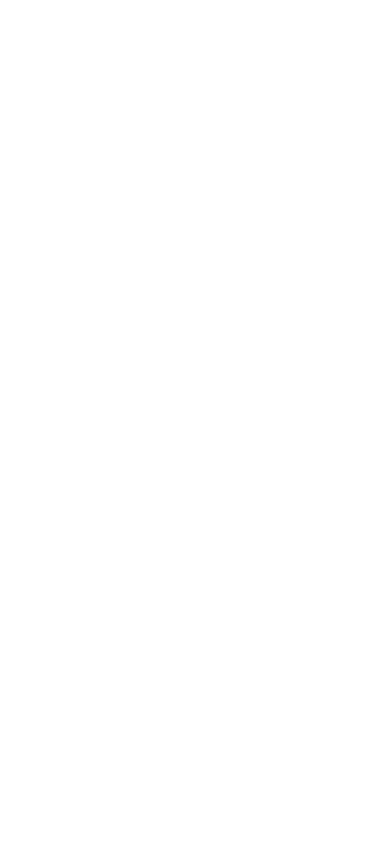
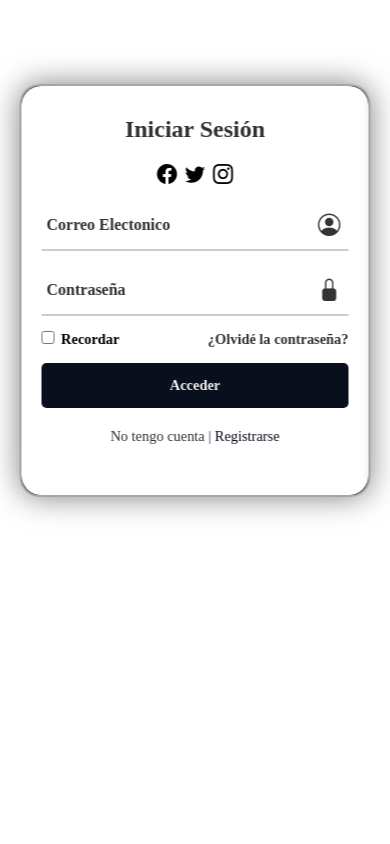
Before and after one commit to Adriel-Ynfante/Estacionamiento_2.01v, a PHP site: page /views/user/login_register.php in a window 390 px wide. Before the commit the page is empty. Run offline with PHP 8.4, Linux system fonts and the light colour scheme.

Commit message:
feat: Implementacion de login and register

```diff
--- /dev/null
+++ b/assets/css/login_register.css
@@ -0,0 +1,300 @@
+
+        /* Estilos generales */
+        * {
+            box-sizing: border-box;
+            margin: 0;
+            padding: 0;
+            font-family: 'Times New Roman', serif;
+        }
+
+        body {
+            background-color: #ffffff;
+            color: #000000;
+        }
+
+        /* Estilo del formulario de login */
+        .fondo {
+            position: fixed;
+            top: 15%;
+            left: 35%;
+            width: 400px;
+            height: auto;
+            background: rgba(0, 0, 0, 0.7);
+            border: 2px solid rgba(255, 255, 255, 0.5);
+            border-radius: 20px;
+            backdrop-filter: blur(8px);
+            box-shadow: 0 0 30px rgba(0, 0, 0, 0.5);
+            display: flex;
+            justify-content: center;
+            align-items: center;
+            overflow: hidden;
+            transform: scale(1);
+            transition: transform 0.3s ease, height 0.2s ease;
+        }
+
+        .fondo.active-btn {
+            transform: scale(1);
+        }
+
+        .fondo.active {
+            height: auto;
+        }
+
+        .fondo .contenedor-form {
+            width: 100%;
+            padding: 60px;
+            background: #fff;
+            border-radius: 20px;
+            box-shadow: 0 4px 8px rgba(0, 0, 0, 0.1);
+        }
+
+        .fondo .contenedor-form.login {
+            transition: 0.17s ease;
+            transform: translateX(0);
+        }
+
+        .fondo.active .contenedor-form.login {
+            transition: none;
+            transform: translateX(-400px);
+        }
+
+        .fondo .contenedor-form.registrar {
+            position: absolute;
+            transition: none;
+            transform: translateX(400px);
+        }
+
+        .fondo.active .contenedor-form.registrar {
+            transition: transform 0.17s ease;
+            transform: translateX(0);
+        }
+
+        .fondo .icono-cerrar {
+            position: absolute;
+            top: 10px;
+            right: 10px;
+            width: 45px;
+            height: 45px;
+            display: flex;
+            justify-content: center;
+            align-items: center;
+            border-bottom-left-radius: 20px;
+            z-index: 1;
+            font-size: 1.8em;
+            color: #bf0000;
+            cursor: pointer;
+        }
+
+        /* Estilo de los iconos del formulario */
+        .iconos {
+            display: flex;
+            justify-content: center;
+            gap: 12px;
+            margin-top: 20px;
+        }
+
+        .iconos a {
+            display: inline-block;
+            font-size: 24px;
+            color: black;
+            transition: color 0.3s, transform 0.3s, filter 0.3s;
+        }
+
+        .iconos a:hover,
+        .iconos a:focus {
+            color: rgb(0, 22, 163);
+            transform: translateY(-5px);
+            filter: drop-shadow(0 4px 8px rgba(0, 0, 0, 0.2));
+        }
+
+        .iconos a:nth-child(1):hover,
+        .iconos a:nth-child(1):focus {
+            color: rgb(0, 22, 163);
+        }
+
+        .iconos i {
+            border-radius: 25px;
+        }
+
+        .iconos a:nth-child(2):hover,
+        .iconos a:nth-child(2):focus {
+            color: rgb(0, 136, 214);
+        }
+
+        .iconos a:nth-child(3):hover,
+        .iconos a:nth-child(3):focus {
+            color: rgb(228, 64, 95);
+        }
+
+
+        .boton {
+            width: 100%;
+            height: 45px;
+            border: none;
+            outline: none;
+            border-radius: 5px;
+            cursor: pointer;
+            font-size: 1rem;
+            font-weight: bold;
+            background-color: #090f1d;
+            color: #F1EFEF;
+            transition: transform 0.1s ease;
+        }
+
+        .boton:active {
+            transform: scale(0.95);
+        }
+
+        .contenedor-form h2 {
+            font-size: 2em;
+            color: #333;
+            text-align: center;
+            margin-bottom: 20px;
+        }
+
+        .contenedor-input {
+            position: relative;
+            width: 100%;
+            height: 50px;
+            border-bottom: 2px solid #ccc;
+            margin: 20px 0;
+        }
+
+        .contenedor-input label {
+            position: absolute;
+            top: 50%;
+            left: 5px;
+            transform: translateY(-50%);
+            font-size: 1em;
+            font-weight: 600;
+            pointer-events: none;
+            transition: 0.4s;
+            color: #333;
+        }
+
+        .contenedor-input input:focus ~ label,
+        .contenedor-input input:valid ~ label {
+            top: -5px;
+        }
+
+        .contenedor-input input {
+            width: 100%;
+            height: 50px;
+            background-color: transparent;
+            border: none;
+            outline: none;
+            font-size: 1rem;
+            color: #333;
+            padding: 0 35px 5px;
+        }
+
+        .contenedor-input .icono {
+            position: absolute;
+            right: 8px;
+            font-size: 1.4rem;
+            color: #333;
+            line-height: 50px;
+        }
+
+        .recordar {
+            margin: 0 0 15px;
+            font-size: .9em;
+            display: flex;
+            justify-content: space-between;
+            font-weight: 600;
+        }
+
+        .recordar label input {
+            accent-color: #090f1d;
+            margin-right: 3px;
+        }
+
+        .recordar a {
+            color: #333;
+            text-decoration: none;
+        }
+
+        .recordar a:hover {
+            text-decoration: underline;
+        }
+
+        .registrar {
+            font-size: .9em;
+            color: #333;
+            text-align: center;
+            margin: 20px 0;
+        }
+
+        .registrar p a {
+            text-decoration: none;
+            color: #090f1d;
+        }
+
+        .registrar p a:hover {
+            text-decoration: underline;
+        }
+
+/* Media Queries */
+@media screen and (max-width: 768px) {
+    .fondo {
+        left: 50%;
+        transform: translateX(-50%);
+        width: 90%;
+        max-width: 400px;
+    }
+
+    .fondo .contenedor-form {
+        padding: 40px;
+    }
+
+    .contenedor-form h2 {
+        font-size: 1.8em;
+    }
+}
+
+@media screen and (max-width: 480px) {
+    .fondo {
+        top: 10%;
+    }
+
+    .fondo .contenedor-form {
+        padding: 30px 20px;
+    }
+
+    .contenedor-form h2 {
+        font-size: 1.5em;
+    }
+
+    .contenedor-input {
+        margin: 15px 0;
+    }
+
+    .iconos {
+        gap: 8px;
+    }
+
+    .iconos a {
+        font-size: 20px;
+    }
+
+    .boton {
+        font-size: 0.9rem;
+    }
+}
+
+@media screen and (max-height: 600px) {
+    .fondo {
+        top: 5%;
+    }
+}
+
+/* Para asegurar que la animación de registro funcione correctamente en móviles */
+@media screen and (max-width: 480px) {
+    .fondo .contenedor-form.registrar {
+        transform: translateX(100%);
+    }
+
+    .fondo.active .contenedor-form.login {
+        transform: translateX(-100%);
+    }
+}
--- /dev/null
+++ b/assets/js/login_register.js
@@ -0,0 +1,24 @@
+document.addEventListener('DOMContentLoaded', () => {
+    const fondo = document.querySelector('.fondo');
+    const loginLink = document.querySelector('.login-link');
+    const registrarLink = document.querySelector('.registrar-link');
+    const iconoCerrar = document.querySelector('.icono-cerrar');
+
+    const toggleFondo = (isRegistering) => {
+        fondo.classList.toggle('active', isRegistering);
+    };
+
+    registrarLink?.addEventListener('click', (e) => {
+        e.preventDefault();
+        toggleFondo(true);
+    });
+
+    loginLink?.addEventListener('click', (e) => {
+        e.preventDefault();
+        toggleFondo(false);
+    });
+
+    iconoCerrar?.addEventListener('click', () => {
+        fondo.classList.remove('active-btn');
+    });
+});
--- a/index.php
+++ b/index.php
@@ -23,7 +23,8 @@ $currentYear = date('Y');
             <a href="#">Reservar</a>
             <a href="#" class="open-card1">Informacion</a>
             <a href="#" class="open-card2">Contactos</a>
-            <a href="views/login_register.php">login_register</a>
+            <a href="/views/user/login_register.php">login_register</a>
+            <button class="btn">Iniciar Sesion</button>
         </nav>
     </header>
 
--- a/views/user/login_register.php
+++ b/views/user/login_register.php
@@ -0,0 +1,97 @@
+<?php
+session_start();
+?>
+<!DOCTYPE html>
+<html lang="en">
+<head>
+    <meta charset="UTF-8">
+    <meta name="viewport" content="width=device-width, initial-scale=1.0">
+    <title>Login/Registration Form</title>
+    <link rel="stylesheet" href="https://cdn.jsdelivr.net/npm/bootstrap-icons@1.11.3/font/bootstrap-icons.min.css">
+    <link rel="stylesheet" href="/assets/css/login_register.css">
+</head>
+<body>
+    <div class="fondo">
+        <div class="contenedor-form login">
+            <h2>Iniciar Sesión</h2>
+            <section class="iconos">
+                <a href="#"><i class="bi bi-facebook"></i></a>
+                <a href="#"><i class="bi bi-twitter"></i></a>
+                <a href="#"><i class="bi bi-instagram"></i></a>
+            </section>
+            <form action="<?php echo htmlspecialchars('/codLogin'); ?>" method="post">
+                <div class="contenedor-input">
+                    <span class="icono"><i class="bi bi-person-circle"></i></span>
+                    <input type="email" id="emailLogin" name="emailLogin" required
+                           value="<?php echo isset($_POST['emailLogin']) ? htmlspecialchars($_POST['emailLogin']) : ''; ?>">
+                    <label for="emailLogin">Correo Electonico</label>
+                </div>
+                <div class="contenedor-input">
+                    <span class="icono"><i class="bi bi-lock-fill"></i></span>
+                    <input type="password" id="passwordLogin" name="passwordLogin" required>
+                    <label for="passwordLogin">Contraseña</label>
+                </div>
+                <div class="recordar">
+                    <label>
+                        <input type="checkbox" name="remember" <?php echo isset($_POST['remember']) ? 'checked' : ''; ?>> Recordar
+                    </label>
+                    <a href="#">¿Olvidé la contraseña?</a>
+                </div>
+                <button type="submit" class="boton">Acceder</button>
+                <div class="registrar">
+                    <p>No tengo cuenta | <a href="#" class="registrar-link">Registrarse</a></p>
+                </div>
+            </form>
+        </div>
+
+        <div class="contenedor-form registrar">
+            <h2>Registrarse</h2>
+            <section class="iconos">
+                <a href="#"><i class="bi bi-facebook"></i></a>
+                <a href="#"><i class="bi bi-twitter"></i></a>
+                <a href="#"><i class="bi bi-instagram"></i></a>
+            </section>
+            <form id="register" action="<?php echo htmlspecialchars('/regUsuario'); ?>" method="post">
+                <div class="contenedor-input">
+                    <span class="icono"><i class="bi bi-person-circle"></i></span>
+                    <input type="text" id="userReg" name="userReg" required
+                           value="<?php echo isset($_POST['userReg']) ? htmlspecialchars($_POST['userReg']) : ''; ?>">
+                    <label for="userReg">Nombre de usuario</label>
+                </div>
+                <div class="contenedor-input">
+                    <span class="icono"><i class="bi bi-envelope"></i></span>
+                    <input type="email" id="emailReg" name="emailReg" required
+                           value="<?php echo isset($_POST['emailReg']) ? htmlspecialchars($_POST['emailReg']) : ''; ?>">
+                    <label for="emailReg">Correo Electrónico</label>
+                </div>
+                <div class="contenedor-input">
+                    <span class="icono"><i class="bi bi-lock-fill"></i></span>
+                    <input type="password" id="passwordReg" name="passwordReg" required>
+                    <label for="passwordReg">Contraseña</label>
+                </div>
+                <div class="recordar">
+                    <label>
+                        <input type="checkbox" required name="terms"
+                               <?php echo isset($_POST['terms']) ? 'checked' : ''; ?>> Acepto los términos y condiciones
+                    </label>
+                </div>
+                <button type="submit" class="boton" name="registrar">Registrarme</button>
+                <div class="registrar">
+                    <p>¿Tienes una cuenta? <a href="#" class="login-link">Iniciar Sesión</a></p>
+                </div>
+            </form>
+        </div>
+    </div>
+    <?php
+    if (isset($_SESSION['error'])) {
+        echo '<div class="alert alert-danger">' . htmlspecialchars($_SESSION['error']) . '</div>';
+        unset($_SESSION['error']);
+    }
+    if (isset($_SESSION['success'])) {
+        echo '<div class="alert alert-success">' . htmlspecialchars($_SESSION['success']) . '</div>';
+        unset($_SESSION['success']);
+    }
+    ?>
+<script src="/assets/js/login_register.js"></script>
+</body>
+</html>
```
Also changed, not shown: assets/css/index_styles.css (+5 -4 lines), database/query/CreateTables.db (added).
